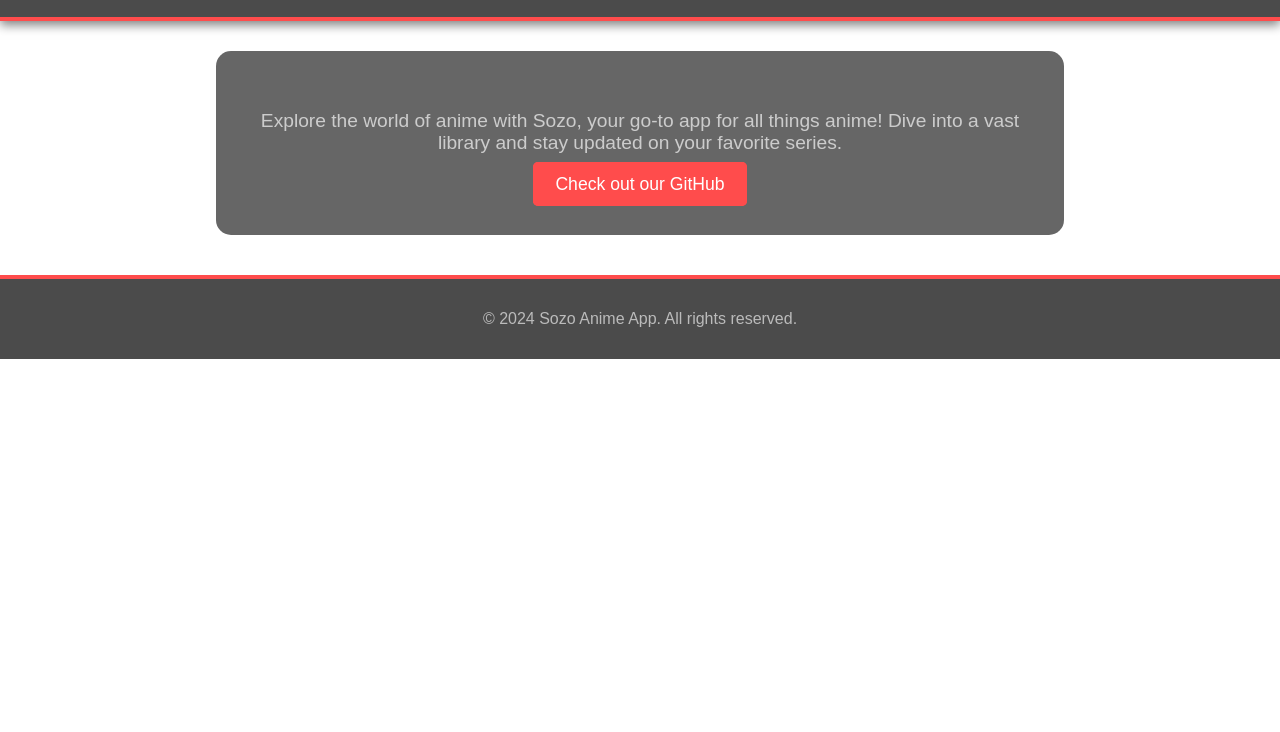
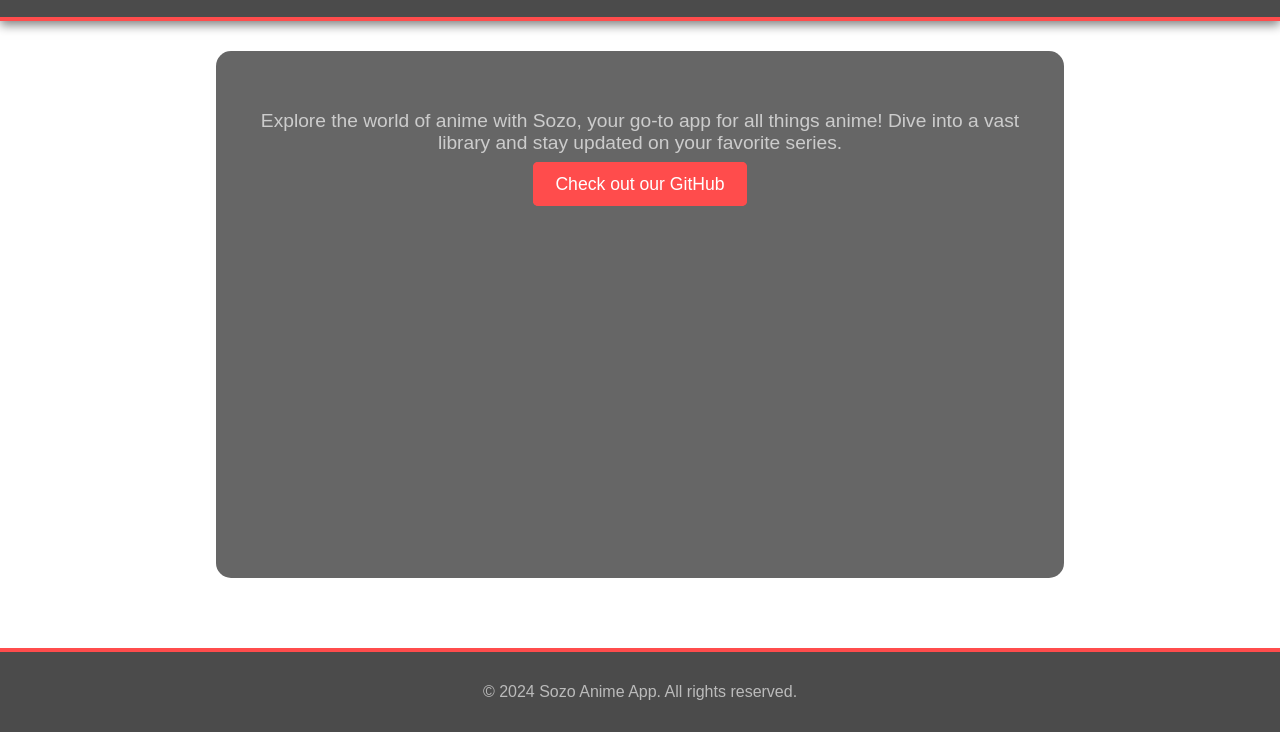
Before and after one commit to MarshMeadow/sozo.netlify.app, a plain HTML site: page index.html in a window 1280 px wide. Shown: the part 68-800 px from the top of the page. Drawn offline with Linux system fonts and the light colour scheme.

Commit message:
Update index.html

```diff
--- a/index.html
+++ b/index.html
@@ -13,12 +13,15 @@
             background: url('Create_a_stylish_and_vibrant_anime-themed_wallpape.png') no-repeat center center fixed;
             background-size: cover;
             color: #ffffff;
+            min-height: 100vh;
+            display: flex;
+            flex-direction: column;
         }
 
         header {
             padding: 20px;
             text-align: center;
-            background-color: rgba(31, 31, 31, 0.8);
+            background-color: rgba(31, 31, 31, 0.8); /* Semi-transparent for contrast */
             border-bottom: 4px solid #ff4c4c;
             box-shadow: 0px 4px 10px rgba(0, 0, 0, 0.5);
         }
@@ -32,10 +35,11 @@
         main {
             padding: 20px;
             text-align: center;
-            background-color: rgba(0, 0, 0, 0.6);
+            background-color: rgba(0, 0, 0, 0.6); /* Dark overlay for readability */
             border-radius: 15px;
             margin: 30px auto;
             width: 90%;
+            flex-grow: 1;
         }
 
         main p {
```
